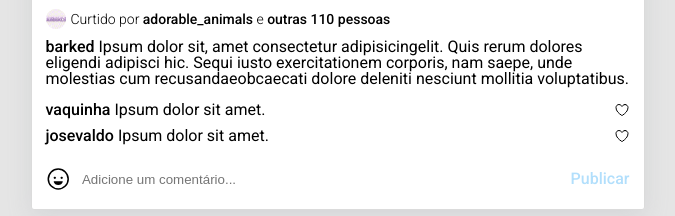
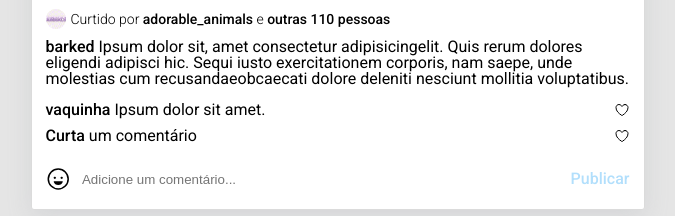
Before and after one commit to apocsenpai/instagram-react, a React (Create React App) app: page / in a window 1280 px wide. Shown: the part 926-1142 px from the top of the page, without its empty margins (138-813 px from the left). Built offline with nearby package versions, Linux system fonts and the light colour scheme.

Commit message:
feat(commentsLike): add like comments feature

```diff
--- a/public/css/reset.css
+++ b/public/css/reset.css
@@ -20,7 +20,6 @@ time, mark, audio, video {
 	padding: 0;
 	border: 0;
 	font-size: 100%;
-	font: inherit;
 	vertical-align: baseline;
 }
 /* HTML5 display-role reset for older browsers */
--- a/src/components/Post.js
+++ b/src/components/Post.js
@@ -127,12 +127,25 @@ function PostComments(props) {
 
 function SingleComment(props) {
   const { username, comment } = props;
+
+  const [likeComment, setLikeComment] = useState('heart-outline')
+  const [colorRed, setColorRed] = useState("");
+
+  function toggleHeartLike() {
+    setLikeComment(likeComment === "heart-outline" ? "heart" : "heart-outline");
+    setColorRed(!colorRed ? "color-heart" : "");
+  }
+
   return (
     <div>
       <div className="user-comments">
         <span> {username}</span> {comment}
       </div>
-      <ion-icon name="heart-outline"></ion-icon>
+      <ion-icon
+            onClick={toggleHeartLike}
+            id={colorRed}
+            name={likeComment}
+          ></ion-icon>
     </div>
   );
 }
--- a/src/components/Posts.js
+++ b/src/components/Posts.js
@@ -23,8 +23,8 @@ export default function Posts(){
                 },
                 {
                     id: 2,
-                    username:"josevaldo",
-                    comment:"Ipsum dolor sit amet.",
+                    username:"Curta",
+                    comment:"um comentário",
                 }
             ]
         },
@@ -59,7 +59,6 @@ export default function Posts(){
             image:"https://p2.trrsf.com/image/fget/cf/1200/1600/middle/images.terra.com/2017/08/29/arco-iris-istock.jpg",
             status:{
                 lastUsernameLike:"adorable_animals",
-                lastImageLike: "./assets/adorableanima",
                 lastImageLike: "./assets/adorableanimals 2.png",
                 likeCounter: 1270
             },
```
